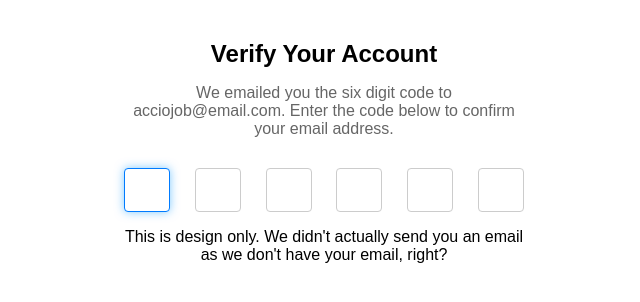
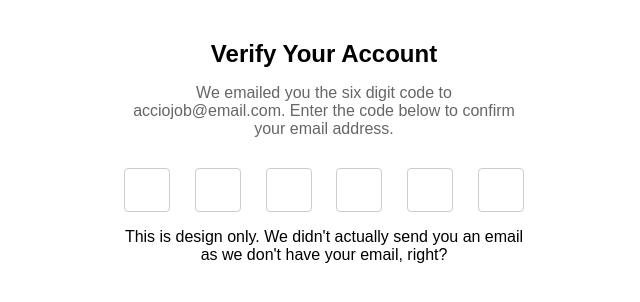
Before and after one commit to acciojob/OTP-Chaitanyahosuru, a website: page main.html in a window 1280 px wide. Shown: the whole page, without its empty margins (316-956 px from the left). Drawn offline with Linux system fonts and the light colour scheme.

Commit message:
created a submission

```diff
--- a/main.html
+++ b/main.html
@@ -12,14 +12,13 @@
       <h1 id="verification_heading">Verify Your Account</h1>
       <p id="verification_subtext">We emailed you the six digit code to acciojob@email.com. Enter the code below to confirm your email address.</p>
      <div class="code-container">
- <input type="text" maxlength="1" class="code" id="digit1" autofocus
->
- <input type="text" maxlength="1" class="code" id="digit2">
- <input type="text" maxlength="1" class="code" id="digit3">
- <input type="text" maxlength="1" class="code" id="digit4">
- <input type="text" maxlength="1" class="code" id="digit5">
- <input type="text" maxlength="1" class="code" id="digit6">
- </div>
+            <input type="number" maxlength="1" class="code" id="code-1" />
+            <input type="number" maxlength="1" class="code" id="code-2" />
+            <input type="number" maxlength="1" class="code" id="code-3" />
+            <input type="number" maxlength="1" class="code" id="code-4" />
+            <input type="number" maxlength="1" class="code" id="code-5" />
+            <input type="number" maxlength="1" class="code" id="code-6" />
+        </div>
  <p class="disclaimer">This is design only. We didn't actually send you an email as we don't have your email, right?</p>
  </div>
 
```
